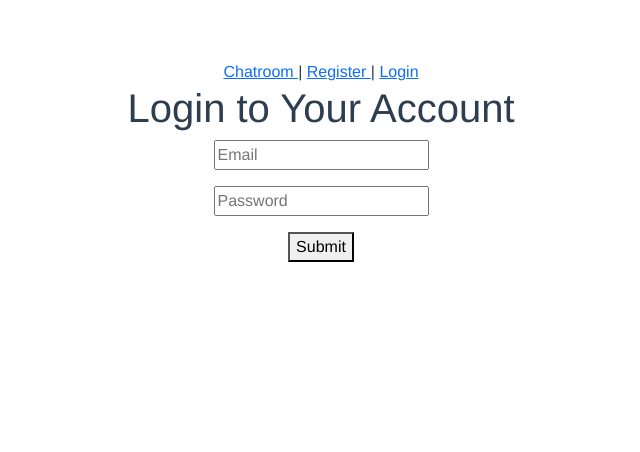
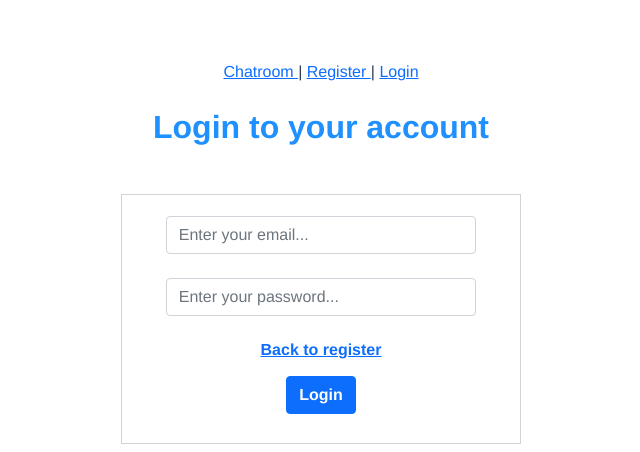
Before and after one commit to suhail0310000/fullstack-firebase-vue-chatapp, a Vue app: page /signIn in a window 1280 px wide. Shown: the top 452 px of the page, without its empty margins (319-959 px from the left). Built offline with nearby package versions, Linux system fonts and the light colour scheme; no server answers.

Commit message:
Endret signin

```diff
--- a/src/views/Chatroom.vue
+++ b/src/views/Chatroom.vue
@@ -234,7 +234,6 @@ export default {
 
       this.fetchMessages();
     },
-
     //If the user is logged in, redirect to chatroom
     beforeRouteEnter(to,from,next) {
       next(vm=>{
--- a/src/views/Register.vue
+++ b/src/views/Register.vue
@@ -22,7 +22,7 @@
           class="form-control mb-4"
           placeholder="Enter your password..."
         />
-        <router-link :to="{ path: '/' }">
+        <router-link :to="{ path: '/signin' }">
           <h6 class="mb-3" style="font-weight: 600">Back to login</h6>
         </router-link>
         <button
--- a/src/views/SignIn.vue
+++ b/src/views/SignIn.vue
@@ -1,8 +1,36 @@
 <template>
-    <h1> Login to Your Account </h1>
+    <!--<h1> Login to Your Account </h1>
     <p> <input type='text' placeholder="Email" v-model='email'/> </p>
     <p> <input type='password' placeholder="Password" v-model='password'/> </p>
-    <p> <button @click="signIn"> Submit </button> </p>
+    <p> <button @click="signIn"> Submit </button> </p>-->
+  <div class="mt-4">
+    <h2>Login to your account</h2>
+    <form class="detail-box my-5">
+      <div class="form-group my-3">
+        <input
+          type="text"
+          v-model="email"
+          class="form-control mb-4"
+          placeholder="Enter your email..."
+        />
+        <input
+          type="password"
+          v-model="password"
+          class="form-control mb-4"
+          placeholder="Enter your password..."
+        />
+        <router-link :to="{ path: '/' }">
+          <h6 class="mb-3" style="font-weight: 600">Back to register</h6>
+        </router-link>
+        <button
+          style="font-weight: 600"
+          type="button"
+          v-on:click="signIn"
+          class="btn btn-primary"
+        >Login</button>
+      </div>
+    </form>
+  </div>
 </template>
 
 <script setup>
@@ -29,3 +57,23 @@ const signIn = () => { // we also renamed this method
     })
 }
 </script>
+
+<style scoped >
+input[type="text"],
+input[type="password"] {
+  margin: 0 auto;
+  width: 80%;
+}
+.detail-box {
+  padding: 5px;
+  border: 1px solid lightgrey;
+  width: 400px;
+  min-height: 250px;
+  margin: 0 auto;
+}
+h2,
+h4 {
+  color: dodgerblue;
+  font-weight: 600;
+}
+</style>
```
